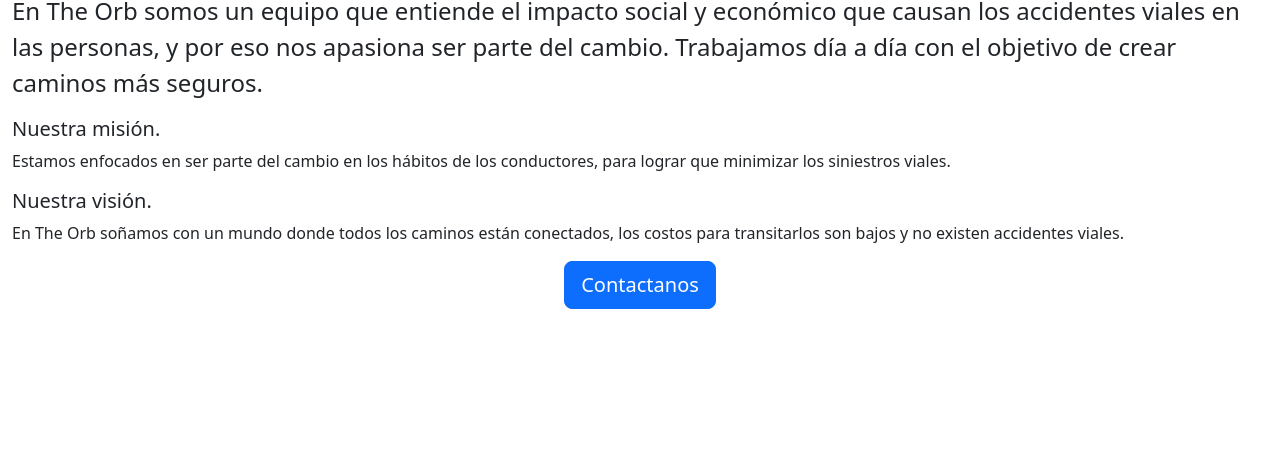
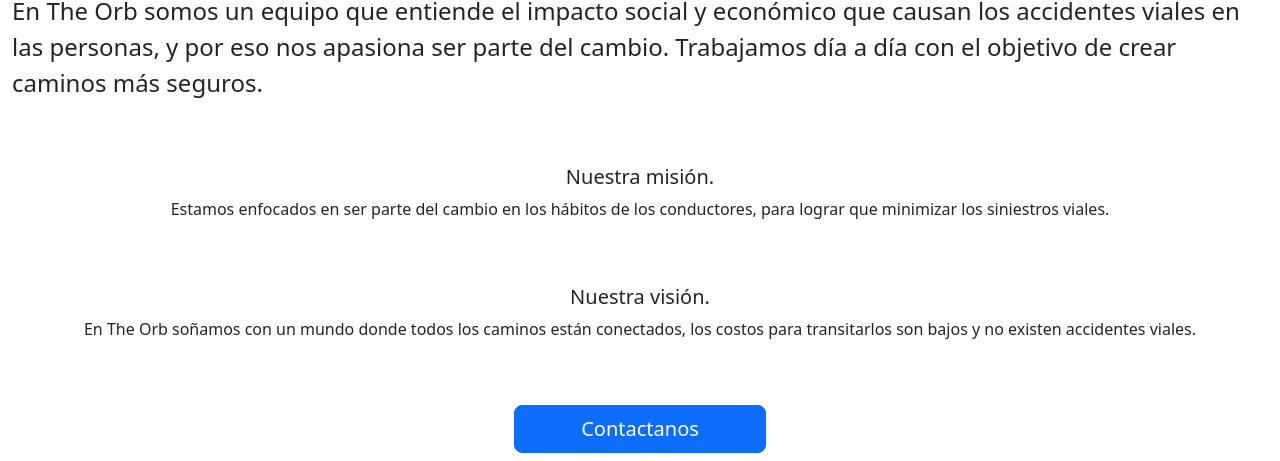
Before and after one commit to JoaquinDP/ProyectoFinal-Coder-DiPierro, a website: page pages/nosotros.html in a window 1280 px wide. Shown: the part 223-684 px from the top of the page. Drawn offline with nearby package versions, Linux system fonts and the light colour scheme.

Commit message:
acomodando pagina nosotros

```diff
--- a/SCSS/_media.scss
+++ b/SCSS/_media.scss
@@ -22,6 +22,9 @@
     .card-width {
         width: 400px;
     }
+    .button-width{
+      width: 20%;
+    }
   }
 
   // MOBILE
--- a/pages/nosotros.html
+++ b/pages/nosotros.html
@@ -52,20 +52,20 @@
                 </div>
             </div>
             <div class="row">
-                <div class="col-12 col-xl-12">
+                <div class="col-12 col-xl-12 d-flex flex-column align-items-center mt-5">
                     <h5>Nuestra misión.</h5>
                     <p>Estamos enfocados en ser parte del cambio en los hábitos de los conductores, para lograr que minimizar los siniestros viales.</p>
                 </div>
             </div>
             <div class="row">
-                <div class="col-12 col-xl-12">
+                <div class="col-12 col-xl-12 d-flex flex-column align-items-center mt-5">
                     <h5>Nuestra visión.</h5>
                     <p>En The Orb soñamos con un mundo donde todos los caminos están conectados, los costos para transitarlos son bajos y no existen accidentes viales.</p>
                 </div>
             </div>
             <div class="row">
-                <div class="col-12 col-xl-12 d-flex justify-content-center">
-                    <button type="button" class="btn btn-primary btn-lg" href="contacto.html">Contactanos</button>
+                <div class="col-12 col-xl-12 d-flex justify-content-center mt-5">
+                    <button type="button" class="btn btn-primary btn-lg button-width" href="contacto.html">Contactanos</button>
                 </div>
             </div>
           <footer class="row grey-bg fixed-bottom">
```
Also changed, not shown: pages/contacto.html (+1 -1 lines), CSS/style.css, SCSS/_classes.scss (line endings or trailing spaces), 1 other file.
